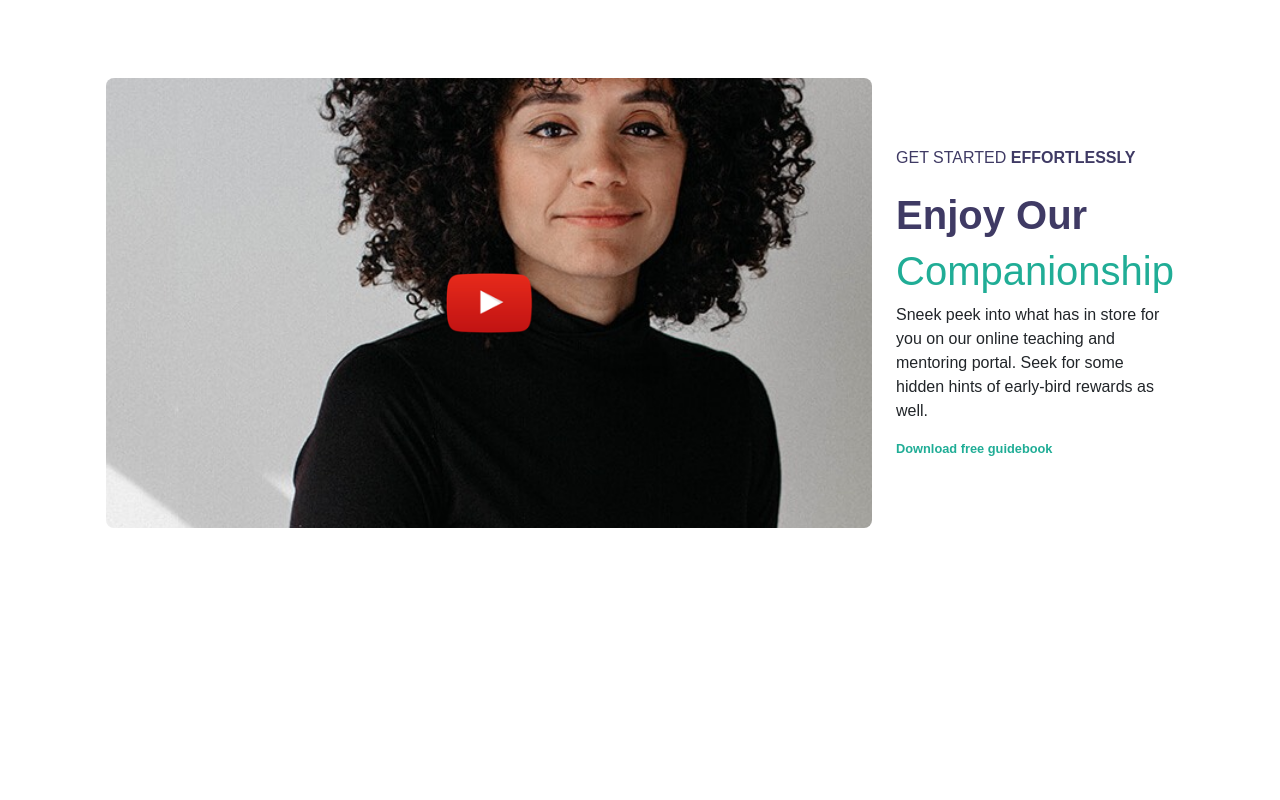
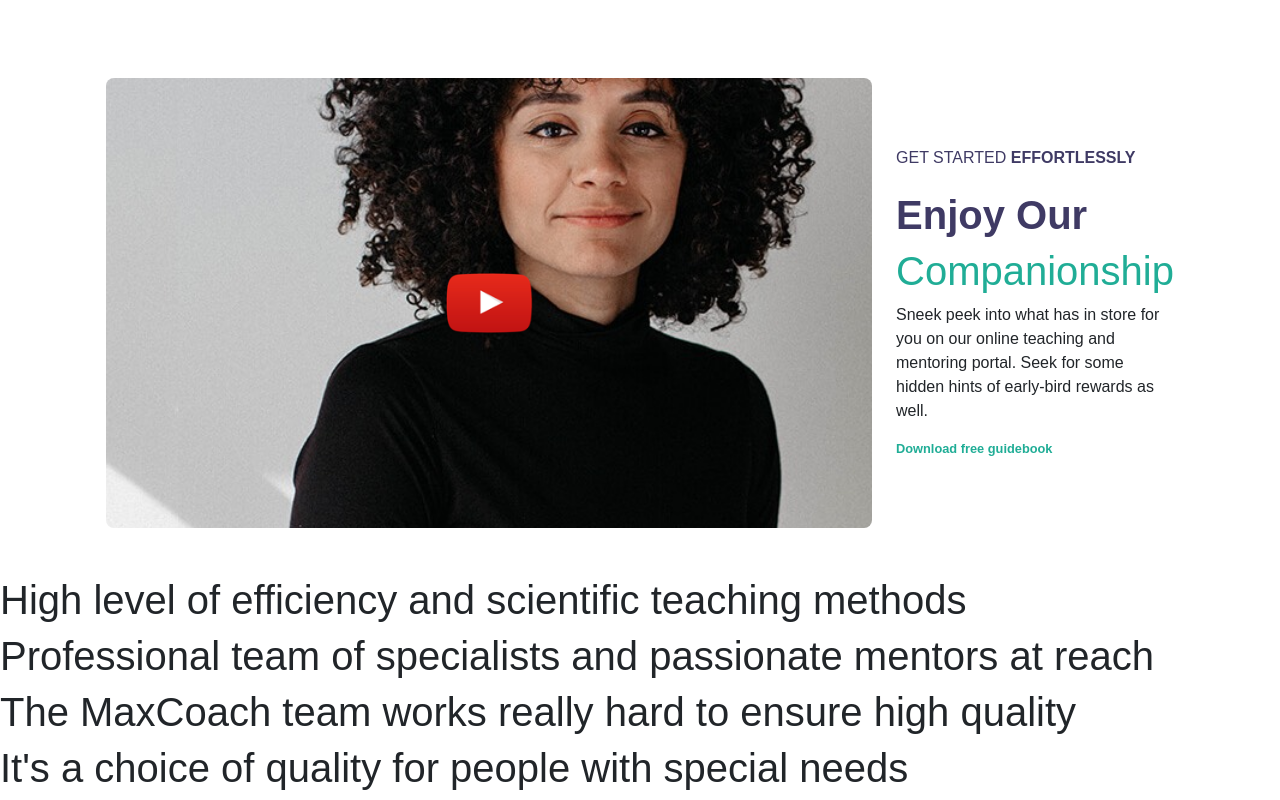
Before and after one commit to marcocareddu/proj-html-vuejs, a Vue app: page / in a window 1280 px wide. Shown: the part 2365-3165 px from the top of the page. Before the commit the page ends 2941 px from the top, so only its background shows below. Built offline with nearby package versions, Linux system fonts and the light colour scheme.

Commit message:
VUE CarouselData - Added props

```diff
--- a/src/components/carousel/CarouselCard.vue
+++ b/src/components/carousel/CarouselCard.vue
@@ -1,7 +1,11 @@
 <script>
-export default {}
+export default {
+    props: { carouselData: Object }
+}
 </script>
 
-<template></template>
+<template>
+    <h1>{{ carouselData.title }}</h1>
+</template>
 
 <style></style>
```
